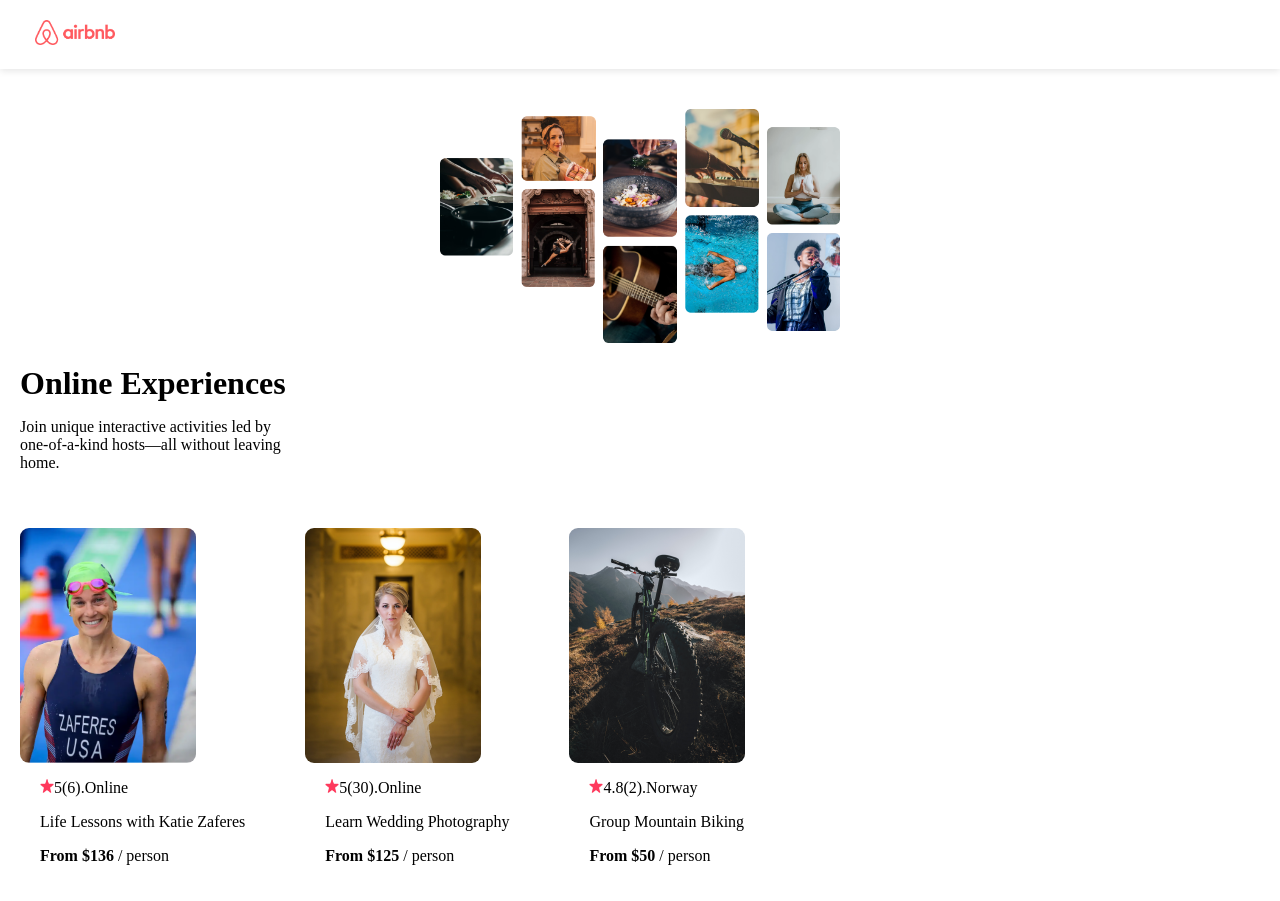
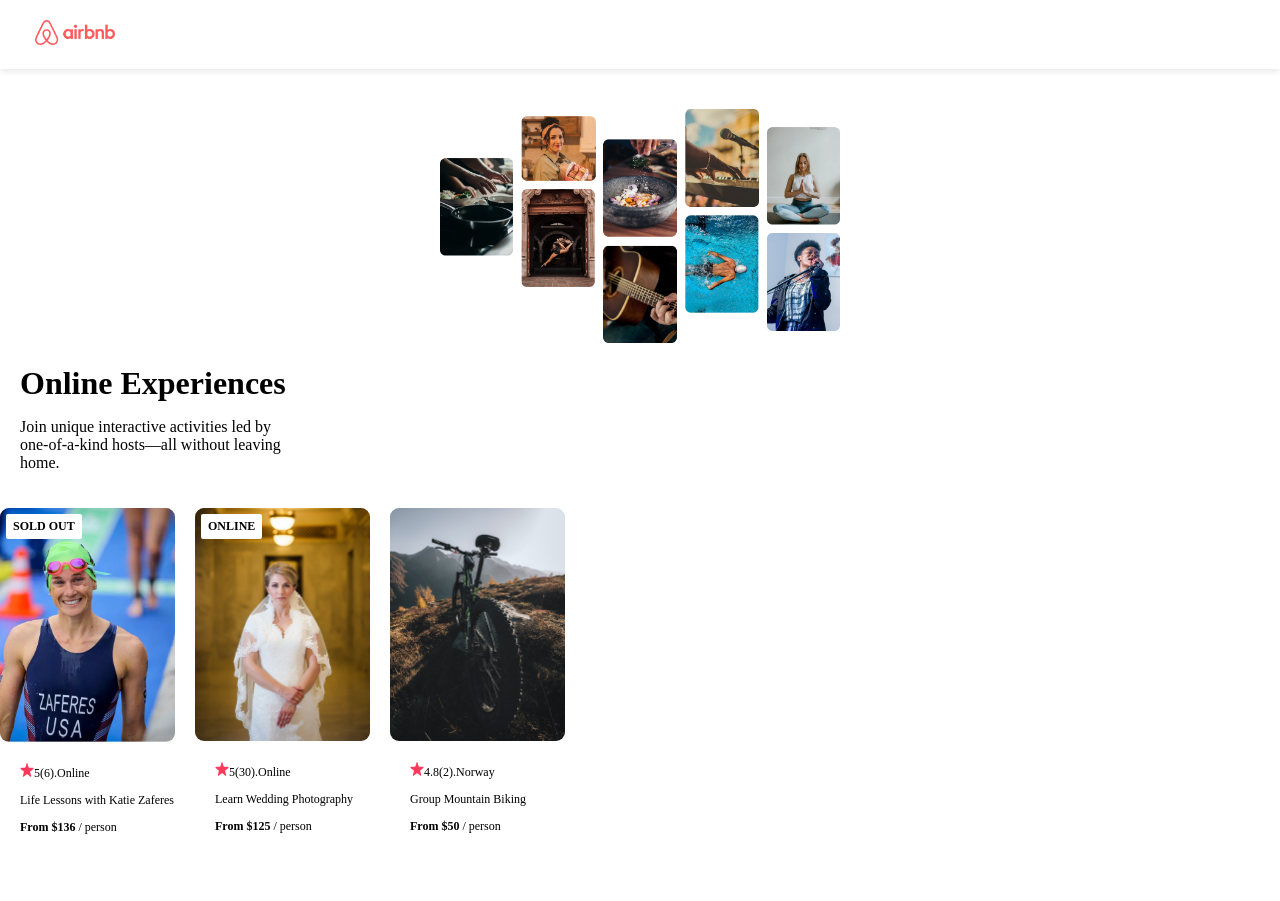
Before and after one commit to Hoangtrana/airbnb-clone, a React (Create React App) app: page / in a window 1280 px wide. After the commit the page ends 847 px from the top, so only its background shows below. Built offline with nearby package versions, Linux system fonts and the light colour scheme.

Commit message:
conditional rendering

```diff
--- a/src/App.js
+++ b/src/App.js
@@ -21,6 +21,7 @@ function App() {
                 location={person.location}
                 title={person.title}
                 price={person.price}
+                openSpots={person.openSpots}
               />
             );
           })}
--- a/src/components/Card.jsx
+++ b/src/components/Card.jsx
@@ -1,8 +1,15 @@
 import React from "react";
 
 function Card(props) {
+  let soldOut;
+  if (props.openSpots === 0) {
+    soldOut = "SOLD OUT";
+  } else if (props.location === "Online") {
+    soldOut = "ONLINE";
+  }
   return (
     <div className="card">
+      {soldOut && <div className="card--badge">{soldOut}</div>}
       <img
         src={`../images/${props.coverImg}`}
         alt="katieZaferes"
--- a/src/index.css
+++ b/src/index.css
@@ -40,16 +40,20 @@ body {
 }
 
 .card {
-  padding: 20px;
-  display: flex;
-  flex-direction: column;
+  width: 175px;
+  font-size: 12px;
+  flex: 0 0 auto; /* ADD */
+  display: flex; /* ADD */
+  flex-direction: column; /* ADD */
+  position: relative;
 }
 .card--content {
   padding-left: 20px;
 }
 .card--photo {
+  width: 100%;
   border-radius: 9px;
-  max-width: 176px;
+  margin-bottom: 9px;
 }
 .card--star {
   width: 14px;
@@ -65,3 +69,13 @@ span {
   gap: 20px;
   overflow-x: auto;
 }
+
+.card--badge {
+  position: absolute;
+  top: 6px;
+  left: 6px;
+  background-color: white;
+  padding: 5px 7px;
+  border-radius: 2px;
+  font-weight: bold;
+}
```
